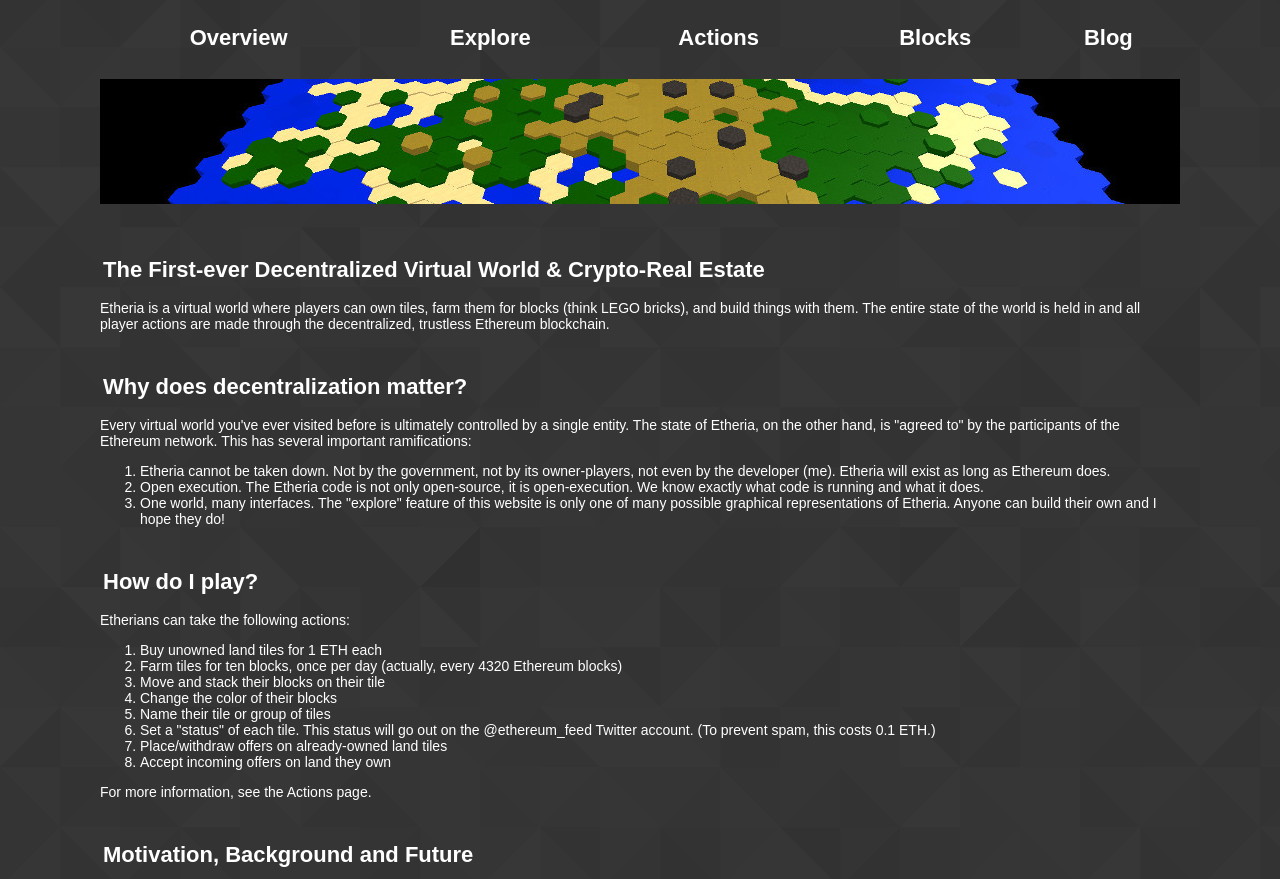
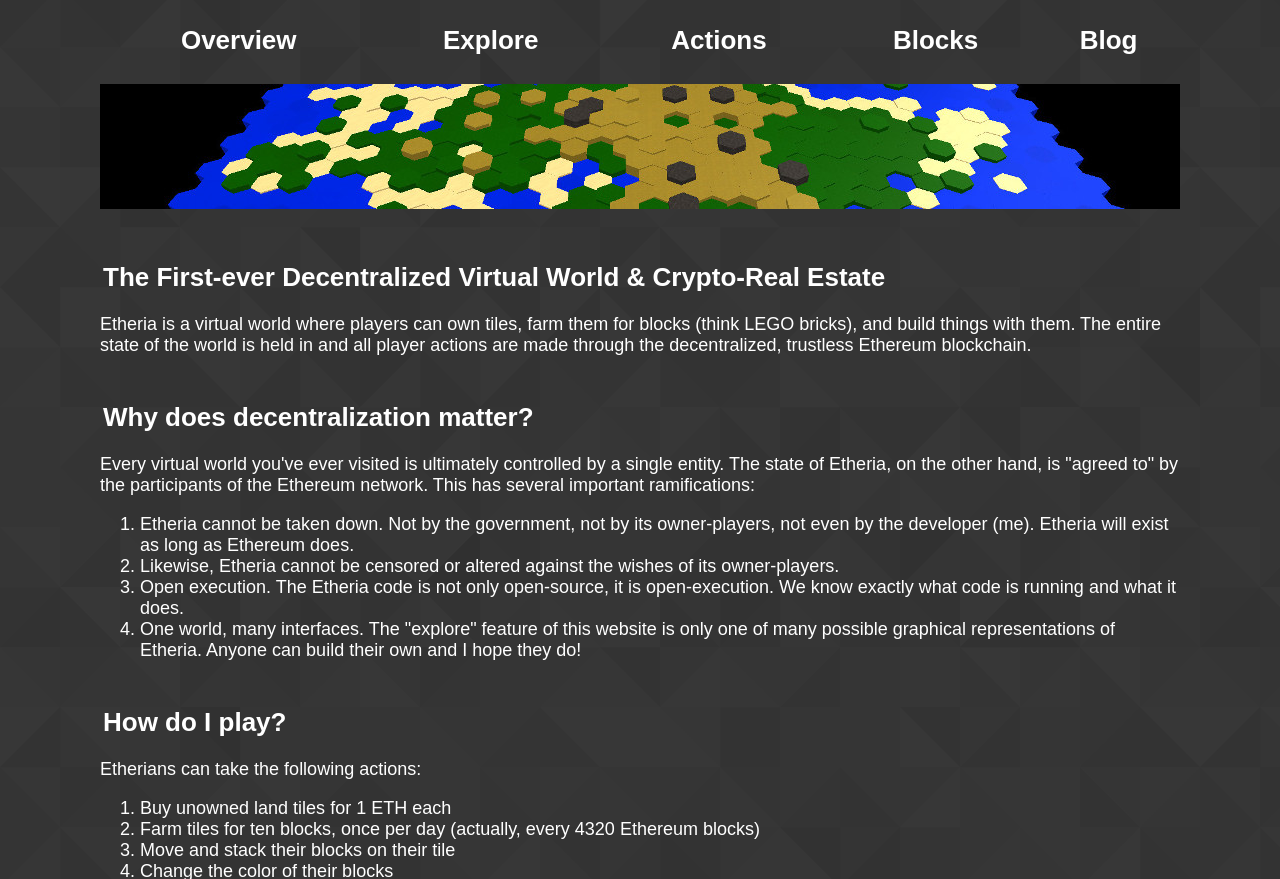
Before and after one commit to learnbrite/etheria_node, a website: page WebContent/whatis.html in a window 1280 px wide. Shown: the part 73-952 px from the top of the page. Drawn offline with Linux system fonts and the light colour scheme.

Commit message:
Pretty happy with whatis right now.

```diff
--- a/WebContent/whatis.html
+++ b/WebContent/whatis.html
@@ -20,6 +20,7 @@
     <style>
         body {
             color: white;
+            font-size:18px
         }
         a:link {
             color: #FFFFFF;
@@ -33,13 +34,12 @@
             text-decoration: none;
         }
         td {
-        	font-size:22px;
+        	font-size:26px;
         	font-weight:bold;
         	text-align:center
         }
         div {
         	width:1080px;
-        	font-size:14px;
         	margin-right:auto;
         	margin-left:auto;
         	text-align:left;
@@ -50,7 +50,7 @@
 
 <body style="margin:0; text-align:center; font-family: arial, helvetica;background: url('images/footer_lodyas.png')">
 	<div style="font-weight:bold;font-size:40px;text-align:center">
-    	Ξtheria
+    	<a href="index.html" id="home_link">Ξtheria</a>
 	</div>
 	<div>
 		<table style="width:100%">
@@ -72,25 +72,26 @@
 	</p>
 	<div><table><tr><td>Why does decentralization matter?</td></tr></table></div>
 	<p>
-		Every virtual world you've ever visited before is ultimately controlled by a single entity. The state of Etheria, on the other hand, is "agreed to" by the participants of the Ethereum network. This has several important ramifications:
+		Every virtual world you've ever visited is ultimately controlled by a single entity. The state of Etheria, on the other hand, is "agreed to" by the participants of the Ethereum network. This has several important ramifications:
 		<ol>
-			<li>Etheria cannot be taken down. Not by the government, not by its owner-players, not even by the developer (me). Etheria will exist as long as Ethereum does.</li>
-			<li>Open execution. The Etheria code is not only open-source, it is open-execution. We know exactly what code is running and what it does.</li>
-			<li>One world, many interfaces. The "explore" feature of this website is only one of many possible graphical representations of Etheria. Anyone can build their own and I hope they do!</li>
+			<li><span class="list_item_emphasis">Etheria cannot be taken down.</span> Not by the government, not by its owner-players, not even by the developer (me). Etheria will exist as long as Ethereum does.</li>
+			<li><span class="list_item_emphasis">Likewise, Etheria cannot be censored or altered against the wishes of its owner-players.</span></li>
+			<li><span class="list_item_emphasis">Open execution.</span> The Etheria code is not only open-source, it is open-execution. We know exactly what code is running and what it does.</li>
+			<li><span class="list_item_emphasis">One world, many interfaces.</span> The "explore" feature of this website is only one of many possible graphical representations of Etheria. Anyone can build their own and I hope they do!</li>
 		</ol>
 	</p>
 	<div><table><tr><td>How do I play?</td></tr></table></div>
 	<p>
 		Etherians can take the following actions:
 		<ol>
-			<li>Buy unowned land tiles for 1 ETH each</li>
-			<li>Farm tiles for ten blocks, once per day (actually, every 4320 Ethereum blocks)</li>
-			<li>Move and stack their blocks on their tile</li>
-			<li>Change the color of their blocks</li>
-			<li>Name their tile or group of tiles</li>
-			<li>Set a "status" of each tile. This status will go out on the @ethereum_feed Twitter account. (To prevent spam, this costs 0.1 ETH.)</li>
-			<li>Place/withdraw offers on already-owned land tiles</li>
-			<li>Accept incoming offers on land they own</li>
+			<li class="list_item_emphasis">Buy unowned land tiles for 1 ETH each</li>
+			<li class="list_item_emphasis">Farm tiles for ten blocks, once per day (actually, every 4320 Ethereum blocks)</li>
+			<li class="list_item_emphasis">Move and stack their blocks on their tile</li>
+			<li class="list_item_emphasis">Change the color of their blocks</li>
+			<li class="list_item_emphasis">Name their tile or group of tiles</li>
+			<li class="list_item_emphasis">Set a "status" of each tile. This status will go out on the @ethereum_feed Twitter account. (To prevent spam, this costs 0.1 ETH.)</li>
+			<li class="list_item_emphasis">Place/withdraw offers on already-owned land tiles</li>
+			<li class="list_item_emphasis">Accept incoming offers on land they own</li>
 		</ol>
 		For more information, see the Actions page.
 	</p>
```
Also changed, not shown: WebContent/index.html (+8 -8 lines).
